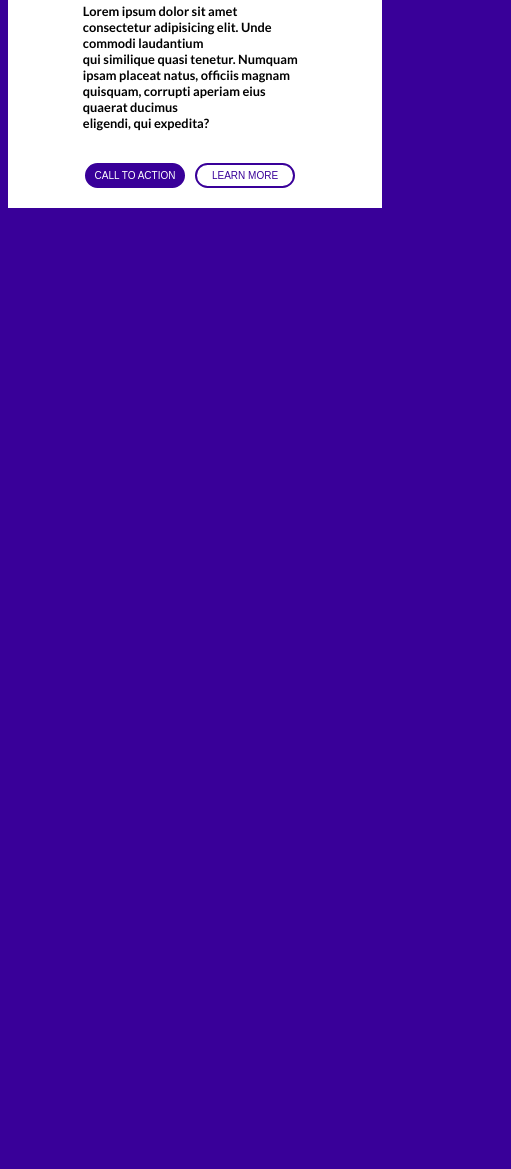
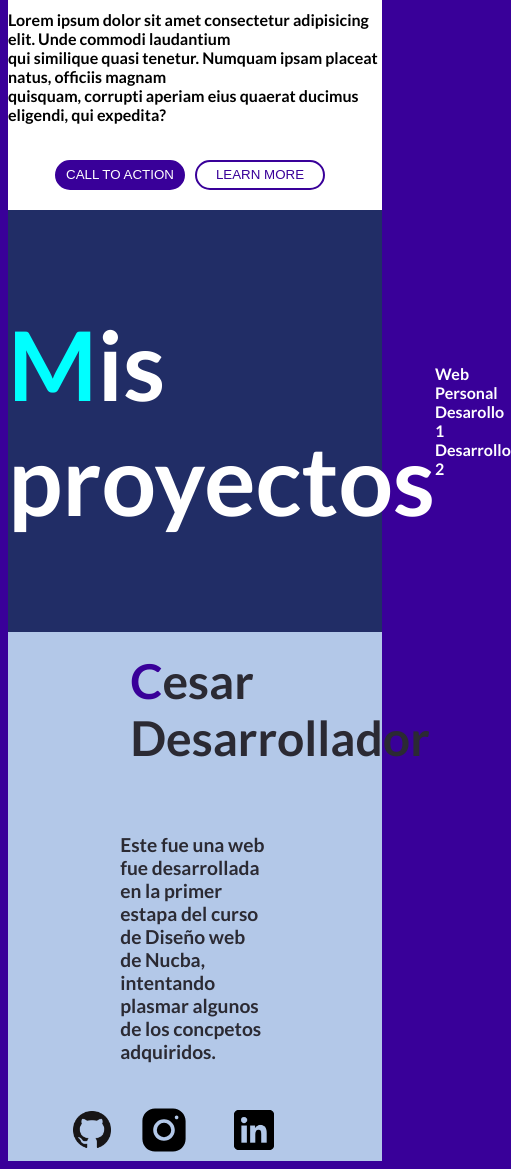
Before and after one commit to dadito6/NucbaEJ, a plain HTML site: page index.html in a window 390 px wide. Shown: the part 813-1982 px from the top of the page, 511 px wide, since content can reach past the window. Before the commit the page ends 1029 px from the top, so only its background shows below. Drawn offline with Linux system fonts and the light colour scheme; a web font is replaced by a local one.

Commit message:
agrego-footer

```diff
--- a/index.css
+++ b/index.css
@@ -4,10 +4,6 @@
 }
 
 
-body{
-    background-color:#390099;
-
-}
 *{
     margin:0 px;
     padding: 0px;
@@ -23,8 +19,42 @@ body{
 
 }
 
+@media (max-width : 700px) {
+    .recuadroLogin{
+        width: 100%;
+    }
 
-@media (max-width : 1200px){
+    .form ul label{
+        font-size: 0.4rem;
+
+
+    }
+    .form ul input{
+        font-size: 0.4rem;
+        height: 60%;
+    }
+    .form button{
+        font-size: 0.4rem;
+        width: 125px;
+        height: 25px;
+    }
+    .recuadroLogin button{
+        width: 70px;
+        height: 20px;
+        margin-left: 0 !important;
+        align-items: flex-end;
+        justify-content: flex-end;
+
+    }
+    .JA{
+        display: none!important;
+    }
+
+
+}
+
+
+@media (min-width:700px) and (max-width : 1200px){
     .JA{
         display: none !important    ;
     }
@@ -44,15 +74,16 @@ body{
 
 
     }
+
+    .recuadroLogin button{
+        width: 120px;
+        height: 30px;
+    }
     .form ul input{
         font-size: 0.6rem;
-        height: 60%;
+        height: 40%;
     }
-    .form button{
-        font-size: 0.6rem;
-        width: 125px;
-        height: 25px;
-    }
+
     .titulo-slogan{
         font-size: 1.8rem!important;
 
@@ -62,9 +93,9 @@ body{
         width: 60%;
     }
     .botones button{
-        width: 100px;
-        height: 25px;
-        font-size: 10px;
+        width:100px ;
+        height: 30px;
+        font-size: 12px;
     }
 
 
@@ -80,6 +111,9 @@ body{
     }
 }
 
+body{
+    background-color:#390099;
+}
 
 
 .container{
@@ -87,8 +121,10 @@ body{
     width: 100vw;
     align-items:center;
     justify-content: center;
+    margin-top: 100px;
     margin-bottom: 100px;
-    margin-top: 100px;
+
+
 
 }
 .recuadroLogin{
@@ -107,7 +143,6 @@ body{
 
 .container-form{
     width: 50%;
-
     display: flex;
     align-items: center;
     justify-content: center;
@@ -192,15 +227,14 @@ body{
 .boton{
 
     border-radius: 15px ;
-    width: 200px;
+    width: 180px;
     border: 2px solid violet;
     font-family: 'cesar';
-    height: 40px;
+    height: 45px;
     transition: background-color 0.8s;
     background-color: blue;
     color: white;
-
-
+    padding:6px;
 }
 
 
@@ -256,7 +290,7 @@ body{
 
 .Slogan{
 
-
+    margin: 0px;
     background-color: white;
 }
 .Slogann{
@@ -351,38 +385,105 @@ body{
 }
 
 @keyframes texto {
-    0%{
-        margin-left: 100px;
-        font-size: 1rem;
-        height: 20%;
-        width: 30%;
-    }
-    45%{
-        margin-left: 60px;
-        font-size: 1.5rem;
-        height: 40%;
-        width: 50%;
-    }
-
-    70%{
-        font-size: 2rem;
-        margin-left: 40px;
-        transform: scale(0,180);
-        height: 60%;
-        width: 70%;
-     }
-
-
-
-    100%{
-        margin-left: 0px;
-        font-size: 4rem;
-        height:100%;
-        width: 100%;
-    }
+ from{
+     margin-left: 100%;
+     width: 300%;
+ }
+ to{
+    margin-left: 0%;
+    width: 100%;
+ }
 }
 
 .titulo-slogan::first-letter{
     font-size: 6rem;
     color:#FF0054;
 }
+
+.container-list{
+    width: 100%;
+    height: 100%;
+    display: flex;
+    align-items: center;
+    background-color: #212d66;
+    justify-content: space-around;
+}
+.container-list h3{
+    font-size: 6rem;
+    font-weight: 400px;
+    color: white;
+    font-family: 'cesar';
+}
+.container-list h3::first-letter{
+    color: aqua;
+}
+
+.container-list li {
+    list-style: none;
+    font-family: 'cesar';
+    font-size: 1rem;
+    color: white;
+
+}
+.container-list li a {
+    color: white;
+    text-decoration: none;
+}
+.li-p:hover{
+    color:white;
+    cursor: pointer;
+    border-left: 2px solid white;
+    border-right: 2px solid white;
+    border-top: 2px solid white;
+
+}
+
+.container-footer{
+    width: 100%;
+    height: 100%;
+    background-color:#b3c8e8;
+    color: #2b2a33;
+    display: flex;
+    flex-direction: column;
+    align-items: center;
+    justify-content: space-around;
+
+}
+.fo-segun{
+    width: 80%;
+    height: 50%;
+    display: flex;
+    align-items: center;
+    justify-content: center;
+}
+.container-footer h3{
+    font-size: 3rem;
+    height: 20%;
+    margin-top: 20px;
+    margin-left: 20px;
+    width: 40%;
+    font-weight: 500;
+    font-family: 'cesar';
+
+}
+.container-footer h3::first-letter{
+    color: #390099;
+}
+.container-footer p {
+    flex-wrap: wrap;
+    font-size: 1.2rem;
+    font-weight: 400px;
+    width: 40%;
+    height: 40%;
+    flex-wrap: wrap;
+    font-family: 'cesar';
+    margin-bottom: 40px;
+
+}
+
+.fo-segun img {
+    width: 60%;
+    height: 40%;
+    color: white;
+
+}
--- a/index.html
+++ b/index.html
@@ -5,6 +5,7 @@
     <meta http-equiv="X-UA-Compatible" content="IE=edge">
     <meta name="viewport" content="width=device-width, initial-scale=1.0">
     <link rel="stylesheet" href="index.css">
+
 
     <link rel="preconnect" href="https://fonts.googleapis.com">
 <link rel="preconnect" href="https://fonts.gstatic.com" crossorigin>
@@ -20,7 +21,7 @@
 <body>
 
 
-<header class="header">
+<header class="header1">
 
 <div class="navegacion">
     <figure >
@@ -101,5 +102,40 @@
     </div>
 <section>
 
+
+
+ <section class="list-pro">
+    <div class="container-list">
+        <h3>Mis proyectos</h3>
+        <ul>
+            <li ><a href="https://mi-pagina-web-kappa.vercel.app/" target="_blank" class="li-p">Web Personal</a></li>
+            <li ><a href="https://nucba-j1j1f8haw-camalardou5-gmailcom.vercel.app/" target="_blank" class="li-p">Desarollo 1</a></li>
+            <li ><a href="https://intefaz-basica.vercel.app/" class="li-p" target="_blank">Desarrollo 2</a></li>
+        </ul>
+
+    </div>
+
+
+ </section>
+
+
+<footer>
+    <div class="container-footer">
+
+            <h3>Cesar Desarrollador</h3>
+           <p>Este fue una web fue desarrollada en la primer estapa del
+            curso de  Diseño web de Nucba, intentando plasmar
+             algunos de los concpetos adquiridos.</p>
+
+        <div class="fo-segun">
+            <a href="https://github.com/dadito6" target="_blank" class="fo-github"> <img src="./img/GitHub-Mark-64px.png" alt=""></a>
+            <a href="https://www.instagram.com/cesarr.rea/" target="_blank" class="fo-ig"><img src="./img/icons8-instagram.svg" alt=""> </a>
+            <a href="https://www.linkedin.com/in/cesar-rea-88322820a/" target="_blank" class="fo-link"> <img src="./img/icons8-linkedin-90.png" alt=""></a>
+        </div>
+    </div>
+</footer>
+
+
+
 </body>
 </html>
```
Also changed, not shown: img/GitHub-Mark-64px.png (added), img/descarga.jfif (deleted), img/fondor.jpg (deleted), img/icons8-instagram.svg (added), img/icons8-linkedin-90.png (added), img/messi.jfif (deleted).
